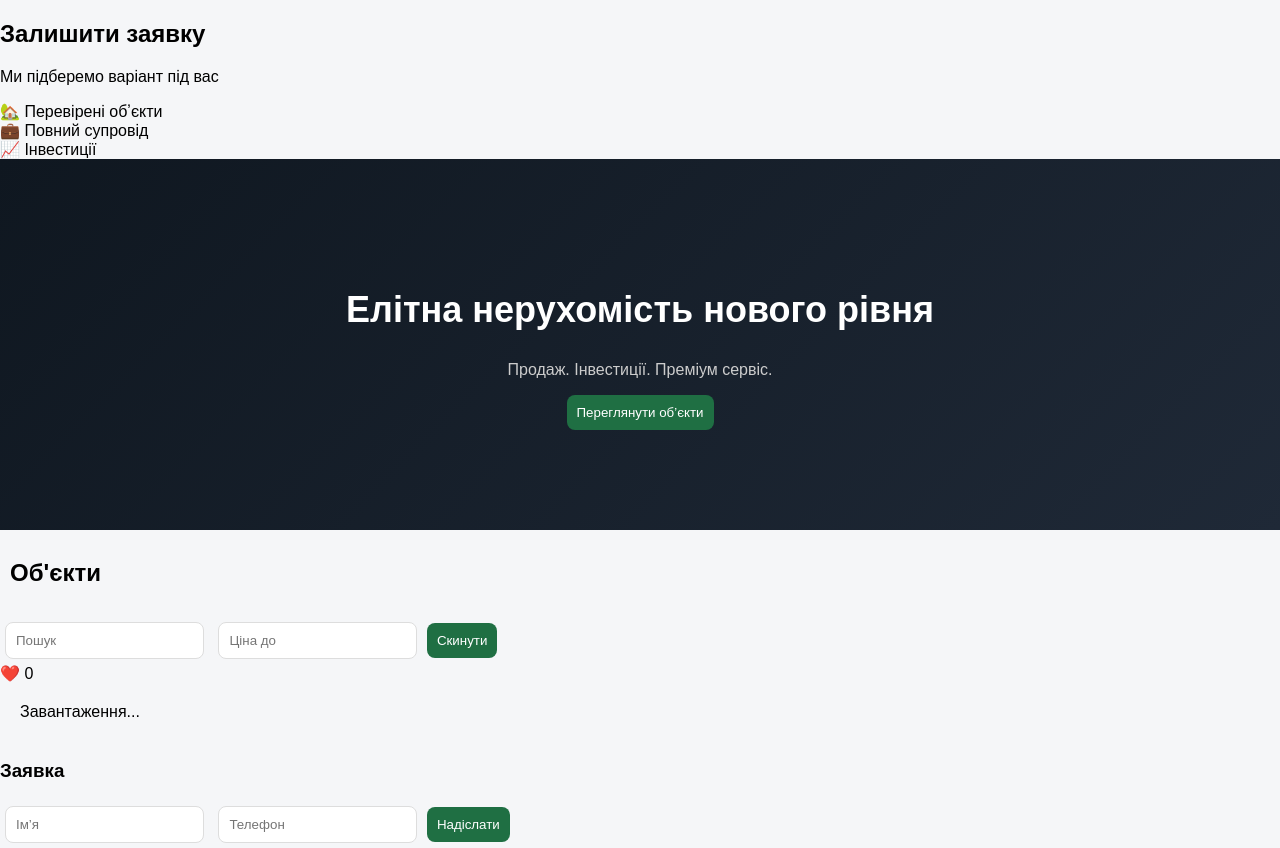
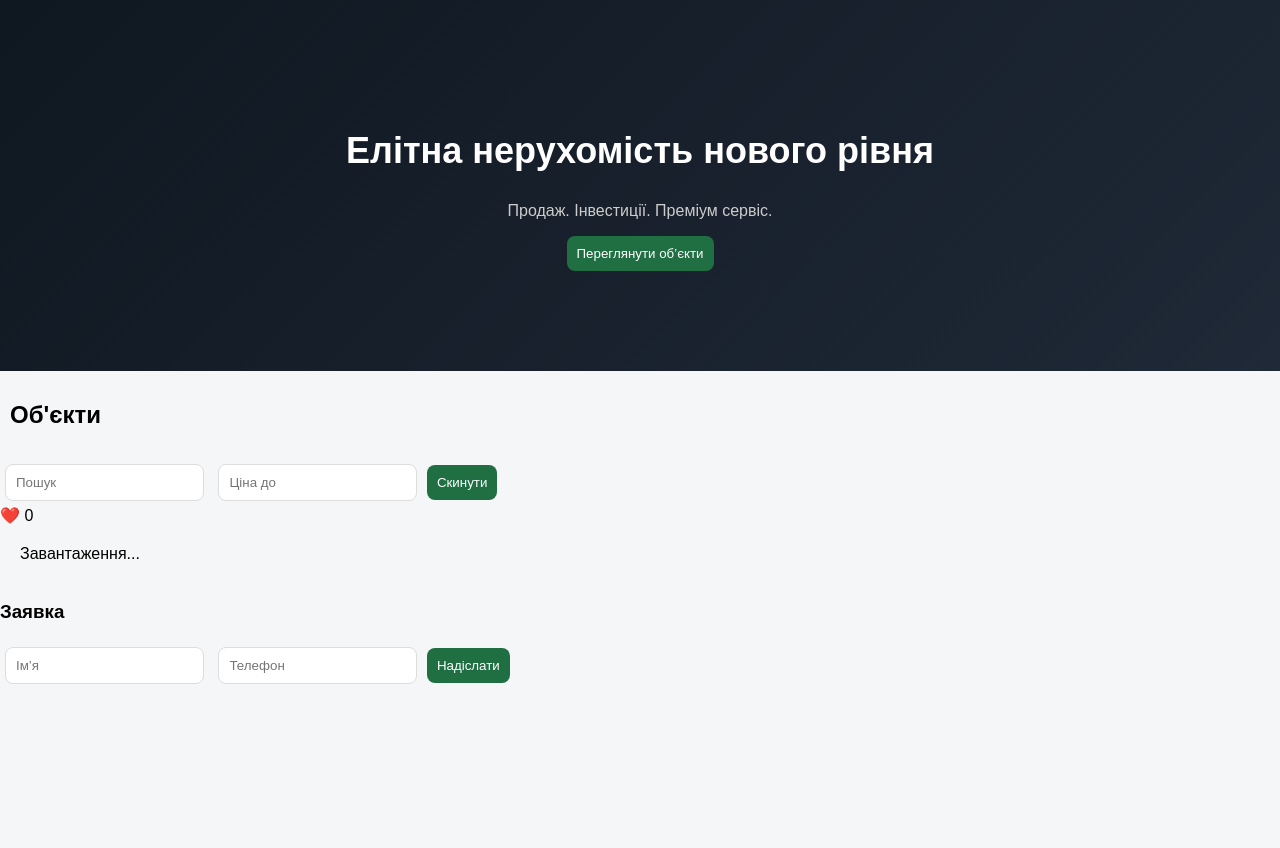
Before and after one commit to dokumentS19/paradisegarden-site, a plain HTML site: page index.html in a window 1280 px wide. After the commit the page ends 800 px from the top, so only its background shows below. Drawn offline with Linux system fonts and the light colour scheme; no server answers.

Commit message:
Update index.html

```diff
--- a/index.html
+++ b/index.html
@@ -72,16 +72,6 @@ input{
 
 <body>
 
-  <section class="cta">
-  <h2>Залишити заявку</h2>
-  <p>Ми підберемо варіант під вас</p>
-</section>
-
-  <section class="features">
-  <div class="feature">🏡 Перевірені обʼєкти</div>
-  <div class="feature">💼 Повний супровід</div>
-  <div class="feature">📈 Інвестиції</div>
-</section>
 <!-- ✅ HERO -->
 <section class="hero">
   <h1>Елітна нерухомість нового рівня</h1>
```
